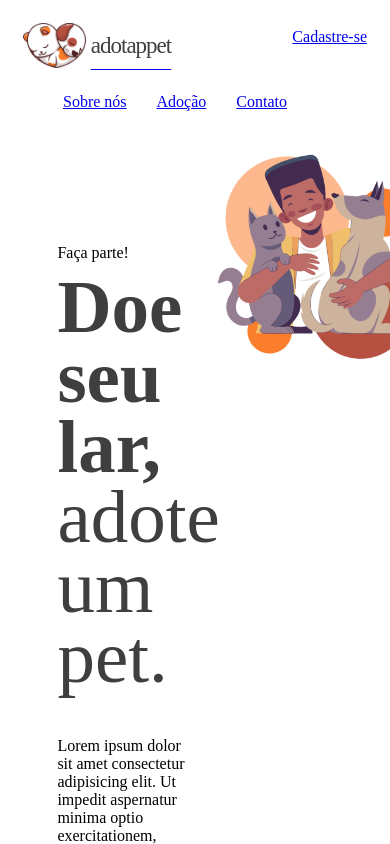
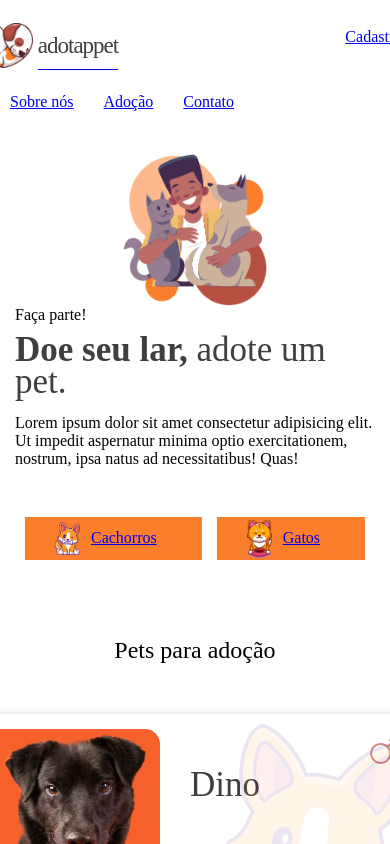
Before and after one commit to FIAP-Adotappet/adotappet-web, a Next.js app: page / in a window 390 px wide. Shown: the top 844 px of the page. Built offline with nearby package versions, Linux system fonts and the light colour scheme.

Commit message:
Fix responsive layout

```diff
--- a/components/container.jsx
+++ b/components/container.jsx
@@ -32,7 +32,7 @@ const Layout = (props) => {
 				.container {
 					display: inline-block;
 					left: 50%;
-					min-width: 290px;
+					min-width: 450px;
 					max-width: 1280px;
 					position: relative;
 					transform: translateX(-50%);
--- a/pages/index.jsx
+++ b/pages/index.jsx
@@ -6,15 +6,15 @@ export default function Home() {
 		<Container>
 			<section className={styles.banner}>
 				<img src="/images/ilt_banner.png" title="Ilustração humano e pets" />
-				<div>
+				<div className={styles.banner_info}>
 					<span>Faça parte!</span>
-					<h1><strong>Doe seu lar,</strong><br />adote um pet.</h1>
+					<h1><strong>Doe seu lar,</strong><br /> adote um pet.</h1>
 					<p>Lorem ipsum dolor sit amet consectetur adipisicing elit. Ut impedit aspernatur minima optio exercitationem, nostrum, ipsa natus ad necessitatibus! Quas!</p>
 				</div>
 
 				<div className={styles.banner_filters}>
-					<a href className="bt" title="Filtrar por cachorros para adoção">Cachorros</a>
-					<a href className="bt" title="Filtrar por gatos para adoção">Gatos</a>
+					<a href="#" className="bt" title="Filtrar por cachorros para adoção">Cachorros</a>
+					<a href="#" className="bt" title="Filtrar por gatos para adoção">Gatos</a>
 				</div>
 			</section>
 
--- a/pages/pet/[id].jsx
+++ b/pages/pet/[id].jsx
@@ -16,7 +16,7 @@ export default function PetItem() {
 					<small>3 anos</small>
 					<p>Lorem ipsum dolor sit amet consectetur adipisicing elit. Tenetur est et tempore. Doloribus cupiditate laudantium obcaecati accusantium accusamus, possimus similique quia blanditiis deleniti qui unde ullam facilis, ad repellat iste, culpa nesciunt, minus. Eaque, omnis, iure! Eveniet culpa at, nostrum reprehenderit. Aliquam dolorem delectus ratione labore dignissimos, mollitia dolore, voluptates.</p>
 
-					<a className="bt" href title="Tenho interesse em adotar">Tenho interesse no Dino!</a>
+					<a className="bt" href="#" title="Tenho interesse em adotar">Tenho interesse no Dino!</a>
 				</div>
 			</section>
 
--- a/styles/Home.module.scss
+++ b/styles/Home.module.scss
@@ -7,12 +7,14 @@
 
 	img {
 		float: right;
+		transition: width .3s ease;
 		width: 55%;
 	}
 
-	div:not(.banner_filters) {
+	&_info {
 		margin-top: 90px;
 		display: inline-block;
+		transition: all .3s ease;
 		width: 40%;
 
 		span {
@@ -25,6 +27,7 @@
 			font-weight: 500;
 			line-height: 70px;
 			margin: 10px 0 45px;
+			transition: all .3s ease;
 		}
 	}
 
@@ -47,6 +50,52 @@
 				height: 30px;
 				width: auto;
 
+			}
+		}
+	}
+
+	@media (max-width: 1200px) {
+		img {
+			width: 40%;
+		}
+
+		&_info {
+			margin-top: 0;
+
+			h1 {
+				font-size: 35px;
+				line-height: 32px;
+			}
+		}
+	}
+
+	@media (max-width: 860px) {
+		img {
+			display: block;
+			float: none;
+			margin: 0 auto;
+		}
+
+		&_info {
+			width: 100%;
+
+			h1 {
+				margin-bottom: 15px;
+
+				br {
+					display: none;
+				}
+			}
+		}
+
+		&_filters {
+			left: 50%;
+			margin-top: 45px;
+			position: relative;
+			transform: translateX(-50%);
+
+			a + a {
+				margin-left: 15px;
 			}
 		}
 	}
@@ -103,6 +152,7 @@
 				float: right;
 				opacity: .7;
 				margin: 5px 10px 0 0;
+				transition: all .3s ease;
 				width: 25px;
 			}
 
@@ -134,4 +184,16 @@
 			}
 		}
 	}
+
+	@media (max-width: 980px) {
+		article {
+			margin-bottom: 15px;
+			transition: all .3s ease;
+			width: calc(100% - 30px);
+
+			&:nth-of-type(2n+2) {
+				margin-left: 0;
+			}
+		}
+	}
 }
```
Also changed, not shown: styles/Pet.module.scss (+22 -2 lines).
